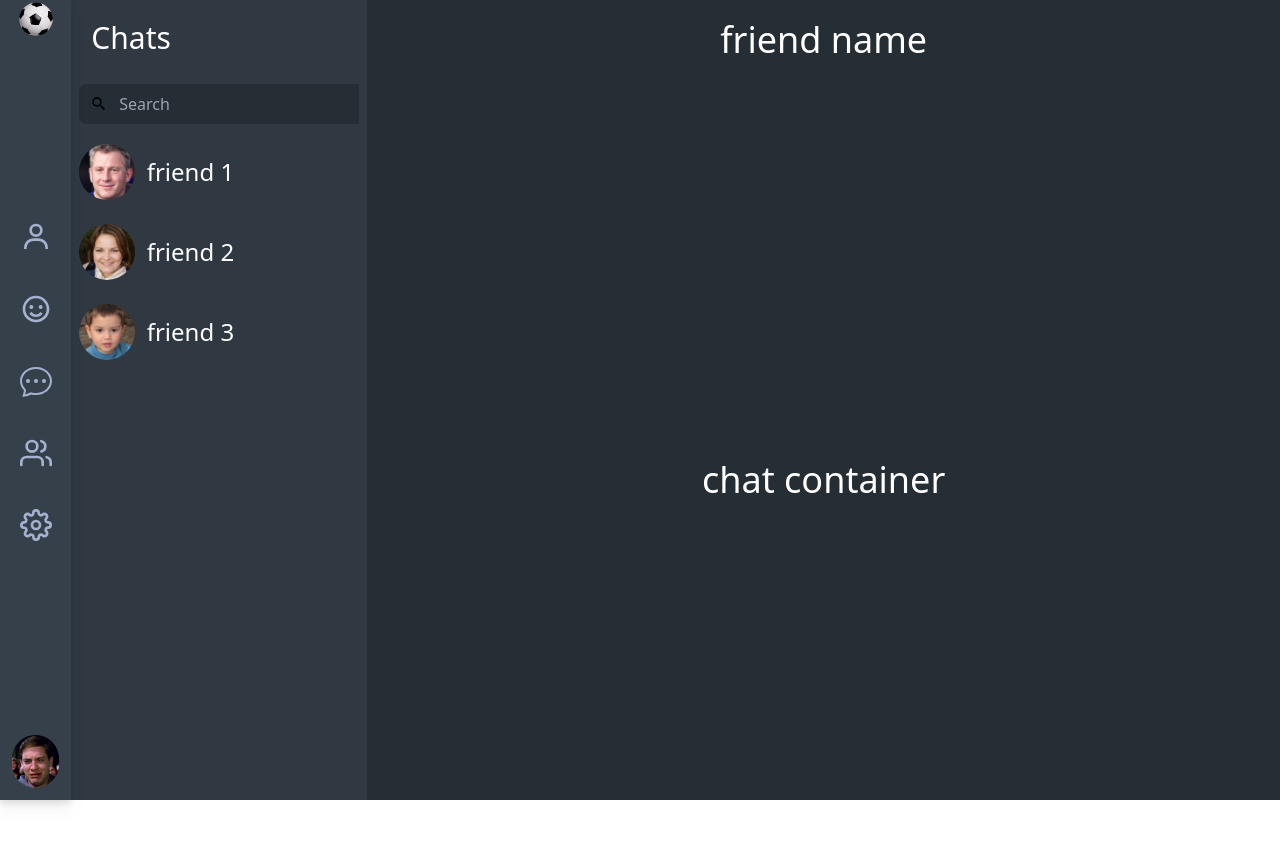
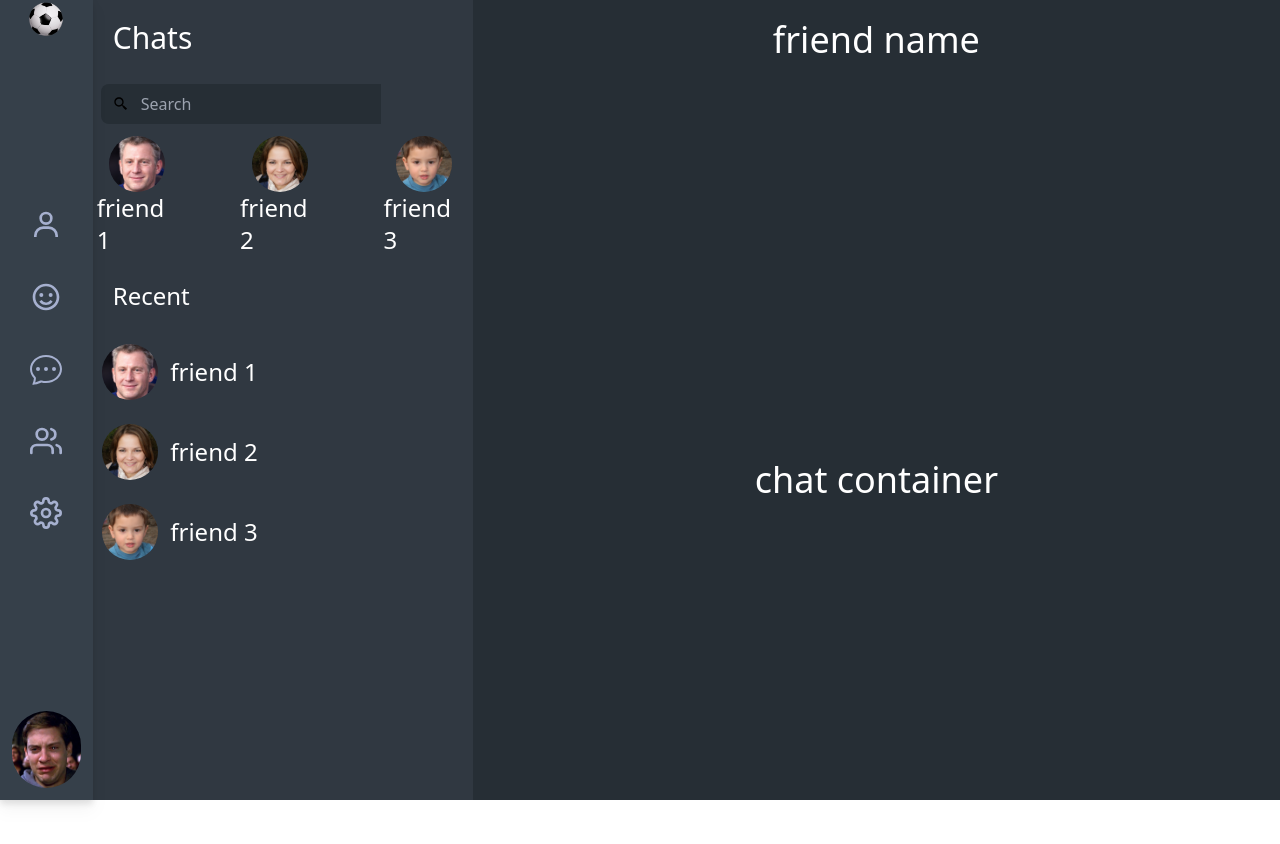
Before and after one commit to mbifenzi/next-chat-app, a Next.js app in the folder modern-chat/: page /chat/1 in a window 1280 px wide. Shown: the top 844 px of the page. Built offline with nearby package versions, Linux system fonts and the light colour scheme.

Commit message:
routing tests

```diff
--- /dev/null
+++ b/modern-chat/components/Convo.tsx
@@ -0,0 +1,16 @@
+import React from "react";
+
+const Convo = () => {
+  return (
+    <div className="w-full h-full bg-[#262E35]">
+      <div className="flex justify-center items-center h-20">
+        <div className="text-4xl text-white">friend name</div>
+      </div>
+      <div className="flex justify-center items-center h-full">
+        <div className="text-4xl text-white">chat container</div>
+      </div>
+    </div>
+  );
+};
+
+export default Convo;
--- a/modern-chat/package.json
+++ b/modern-chat/package.json
@@ -21,6 +21,7 @@
     "react-dom": "18.2.0",
     "react-icons": "^4.7.1",
     "react-lottie": "^1.2.3",
+    "swiper": "^8.4.5",
     "typescript": "4.9.4"
   },
   "devDependencies": {
--- a/modern-chat/pages/_app.tsx
+++ b/modern-chat/pages/_app.tsx
@@ -9,7 +9,6 @@ import { Context } from "../context";
 export default function App({ Component, pageProps }: AppProps) {
   const { username } = useContext(Context);
   // console.log(username);
-
   if (!username)
     {
       return (
--- a/modern-chat/pages/chat/[id].tsx
+++ b/modern-chat/pages/chat/[id].tsx
@@ -7,11 +7,17 @@ import { BiSearchAlt2 } from "react-icons/bi";
 import friend1 from "../../assets/friends/friend1.jpeg";
 import friend2 from "../../assets/friends/friend2.jpeg";
 import friend3 from "../../assets/friends/friend3.jpeg";
+import { Swiper, SwiperSlide } from "swiper/react";
+import "swiper/css";
+import Convo from "../../components/Convo";
 
 const Chat = () => {
-  const { username } = React.useContext(Context);
+  const { username, id } = React.useContext(Context);
   const router = useRouter();
-  const { id } = router.query;
+  // const { id } = router.query;
+  const redirect = (id: string) => {
+    router.push(`${id}`);
+  };
   const chatData = [
     {
       id: 1,
@@ -54,13 +60,29 @@ const Chat = () => {
       avatar: friend3,
       name: "friend 3",
     },
+    {
+      id: 4,
+      avatar: friend1,
+      name: "friend 1",
+    },
+    {
+      id: 5,
+      avatar: friend2,
+      name: "friend 2",
+    },
+    {
+      id: 6,
+      avatar: friend3,
+      name: "friend 3",
+    },
   ];
   return (
     <div className="flex">
       <Head>
-        <title>dashboard</title>
+        <title>Dashboard</title>
       </Head>
       <Leftbar />
+      <div className="flex w-screen">
         <div className="w-[380px] flex flex-col justify-start items-start  bg-[#303841]">
           <h1 className="text-3xl text-white p-5 text-left">Chats</h1>
           <div className=" m-2 flex bg-[#262E35] rounded-lg">
@@ -70,6 +92,33 @@ const Chat = () => {
               placeholder="Search"
             />
           </div>
+
+          <div className="w-full flex justify-center items-center flex-row">
+            <Swiper
+              spaceBetween={50}
+              slidesPerView={3}
+              onSlideChange={() => console.log("slide change")}
+              onSwiper={(swiper) => console.log(swiper)}
+            >
+              {onlineFriends.map((friend) => (
+                <SwiperSlide className=" cursor-pointer">
+                  <div className="flex flex-col hover:bg-slate-400 transition duration-300  w-[95%] rounded-lg p-1">
+                    <div className="flex justify-center items-center">
+                      <img
+                        src={`${friend.avatar.src}`}
+                        alt="friend1"
+                        className="h-14 w-14 rounded-full"
+                      />
+                    </div>
+                    <div className="flex flex-col justify-center items-center ">
+                      <div className="text-2xl text-white">{friend.name}</div>
+                    </div>
+                  </div>
+                </SwiperSlide>
+              ))}
+            </Swiper>
+          </div>
+          <div className="text-2xl text-white p-5 text-left">Recent</div>
           <div className="text-4xl text-black w-full flex justify-center items-center flex-col">
             {chatData.map((chat) => (
               <div className="flex hover:bg-slate-400 transition duration-300  gap-3 w-[95%] rounded-lg">
@@ -87,13 +136,7 @@ const Chat = () => {
             ))}
           </div>
         </div>
-      <div className="w-full h-screen bg-[#262E35]">
-        <div className="flex justify-center items-center h-20">
-          <div className="text-4xl text-white">friend name</div>
-        </div>
-        <div className="flex justify-center items-center h-full">
-          <div className="text-4xl text-white">chat container</div>
-        </div>
+        <Convo />
       </div>
     </div>
   );
```
Also changed, not shown: 1 other file (tests, documents, lock files or other folders). Lines whose indentation alone changed are shown as unchanged.
